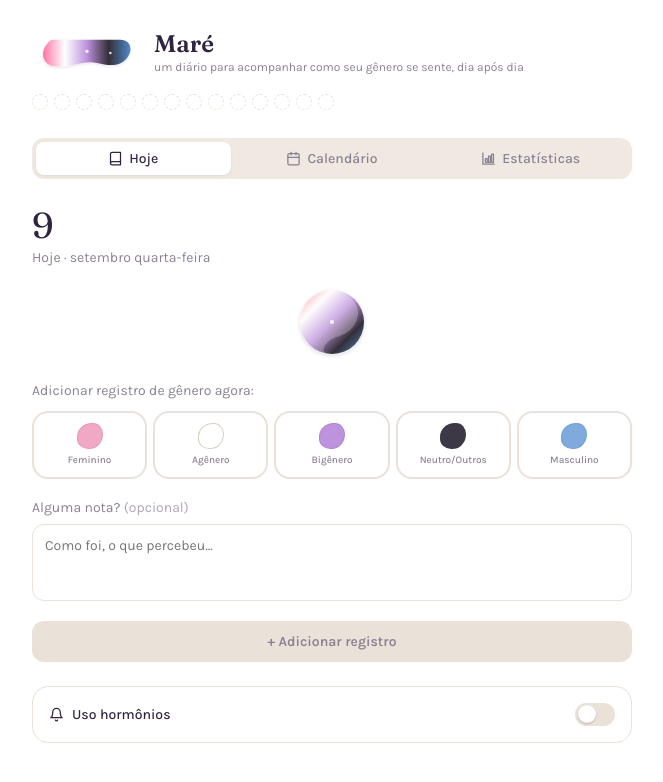
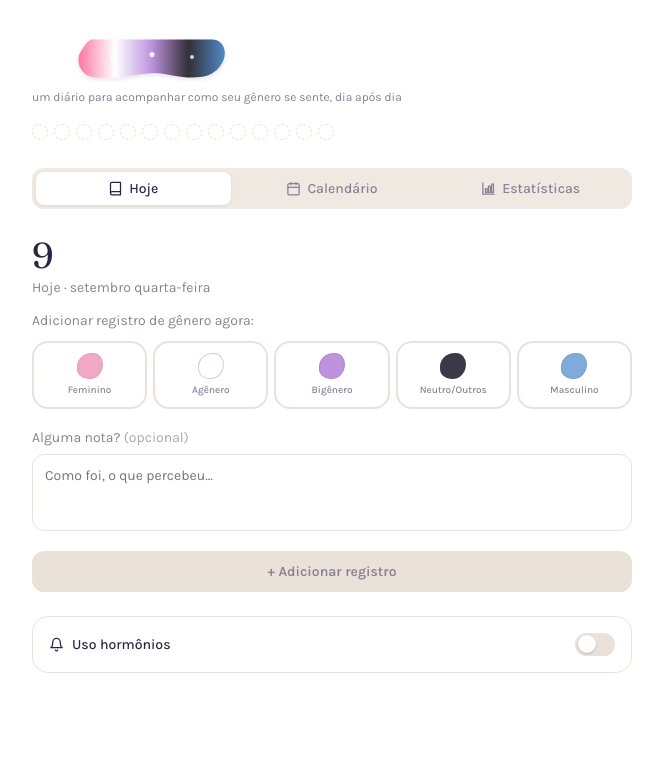
Before and after one commit to pedrohag1111-ai/app-mare, a plain HTML site: page index.html in a window 1280 px wide. Shown: the whole page, without its empty margins (308-971 px from the left). Drawn offline with Linux system fonts and the light colour scheme.

Commit message:
Refactor header layout and update logo SVG

```diff
--- a/index.html
+++ b/index.html
@@ -30,10 +30,10 @@
   #content-wrap { position: relative; z-index: 2; min-height: 100vh; transition: color .5s ease; }
   .wrap { max-width: 640px; margin: 0 auto; padding: 32px 20px 96px; }
 
-  header .top-row { display: flex; align-items: center; gap: 12px; }
-  .app-icon { width: 44px; height: 44px; flex-shrink: 0; display: flex; align-items: center; justify-content: center; }
+  header .top-row { display: flex; flex-direction: column; gap: 8px; margin-bottom: 8px; }
+  .app-banner-icon { width: 100%; max-width: 240px; height: 50px; display: block; }
   header h1 { font-size: 24px; line-height: 1; margin: 0; }
-  header .subtitle { font-size: 12px; margin: 4px 0 0; }
+  header .subtitle { font-size: 12px; margin: 0; }
 
   .ribbon { display: flex; align-items: flex-end; gap: 6px; overflow-x: auto; padding-bottom: 4px; margin-top: 20px; }
   .ribbon-dot { width: 16px; height: 16px; border-radius: 999px; flex: 0 0 auto; cursor: pointer; transition: transform .2s ease; border: none; padding: 0; }
@@ -135,7 +135,6 @@
 </div>
 
 <script>
-// Fallback para storage
 if (!window.storage) {
   window.storage = {
     get: (key) => Promise.resolve({ value: localStorage.getItem(key) }),
@@ -460,9 +459,9 @@ function renderHeader(INK, INK_SOFT, PAPER_LINE){
     ribbon += `<button class="ribbon-dot" data-action="select-date" data-date="${d.toISOString()}" title="${d.getDate()}/${d.getMonth()+1}" style="background:${bg};border:${border};"></button>`;
   }
 
-  // LOGO HORIZONTAL EMBUTIDA NO CABEÇALHO
+  // LOGO HORIZONTAL OCUPANDO TODO O CABEÇALHO
   const horizontalSvg = `
-    <svg xmlns="http://www.w3.org/2000/svg" viewBox="0 0 300 120" width="100%" height="100%">
+    <svg xmlns="http://www.w3.org/2000/svg" viewBox="0 0 320 100" width="100%" height="100%">
       <defs>
         <linearGradient id="fluidHorizGrad" x1="0%" y1="0%" x2="100%" y2="0%">
           <stop offset="0%" stop-color="#FF75A2" />
@@ -475,20 +474,17 @@ function renderHeader(INK, INK_SOFT, PAPER_LINE){
           <feDropShadow dx="0" dy="3" stdDeviation="4" flood-color="#2E2440" flood-opacity="0.12" />
         </filter>
       </defs>
-      <path d="M 50,20 L 250,20 C 280,20 290,50 270,75 C 250,100 220,100 180,90 C 140,80 100,105 50,100 C 20,95 10,65 25,40 C 35,25 40,20 50,20 Z" fill="url(#fluidHorizGrad)" filter="url(#shadowHoriz)" />
-      <circle cx="80" cy="60" r="4" fill="#FFFFFF" opacity="0.8" />
-      <circle cx="150" cy="55" r="5" fill="#FFFFFF" opacity="0.9" />
-      <circle cx="220" cy="60" r="4" fill="#FFFFFF" opacity="0.8" />
+      <path d="M 40,15 L 280,15 C 305,15 315,45 295,70 C 275,95 240,95 190,85 C 140,75 100,100 40,90 C 15,85 5,55 20,35 C 30,20 35,15 40,15 Z" fill="url(#fluidHorizGrad)" filter="url(#shadowHoriz)" />
+      <circle cx="80" cy="50" r="4" fill="#FFFFFF" opacity="0.8" />
+      <circle cx="160" cy="45" r="5" fill="#FFFFFF" opacity="0.9" />
+      <circle cx="240" cy="50" r="4" fill="#FFFFFF" opacity="0.8" />
     </svg>`;
 
   return `
     <header>
       <div class="top-row">
-        <div class="app-icon" style="width: 110px; height: 40px;">${horizontalSvg}</div>
-        <div>
-          <h1 class="font-display" style="color:${INK};">Maré</h1>
-          <p class="subtitle" style="color:${INK_SOFT};">um diário para acompanhar como seu gênero se sente, dia após dia</p>
-        </div>
+        <div class="app-banner-icon">${horizontalSvg}</div>
+        <p class="subtitle" style="color:${INK_SOFT};">um diário para acompanhar como seu gênero se sente, dia após dia</p>
       </div>
       <div class="ribbon">${ribbon}</div>
     </header>`;
@@ -527,30 +523,6 @@ function renderHoje(INK, INK_SOFT, ON_INK, isToday, today){
       <p class="weekday" style="color:${INK_SOFT};">${isToday ? "Hoje · " : ""}${esc(weekdayStr)}</p>
     </div>
     ${!isToday ? `<button class="back-today" data-action="go-today" style="color:${GOLD};border:1px solid ${GOLD};">voltar para hoje</button>` : ""}
-  </div>`;
-
-  // LOGO CIRCULAR NA TELA INICIAL
-  const circularSvg = `
-    <svg xmlns="http://www.w3.org/2000/svg" viewBox="0 0 200 200" width="100%" height="100%">
-      <defs>
-        <linearGradient id="fluidCircleGrad" x1="0%" y1="0%" x2="100%" y2="100%">
-          <stop offset="0%" stop-color="#FF75A2" />
-          <stop offset="25%" stop-color="#FFFFFF" />
-          <stop offset="50%" stop-color="#BE93DE" />
-          <stop offset="75%" stop-color="#332F38" />
-          <stop offset="100%" stop-color="#5089C6" />
-        </linearGradient>
-        <filter id="shadowCircle" x="-10%" y="-10%" width="120%" height="120%">
-          <feDropShadow dx="0" dy="4" stdDeviation="5" flood-color="#2E2440" flood-opacity="0.15" />
-        </filter>
-      </defs>
-      <circle cx="100" cy="100" r="80" fill="url(#fluidCircleGrad)" filter="url(#shadowCircle)" />
-      <path d="M 100,20 C 140,20 180,60 160,100 C 140,140 110,130 90,150 C 70,170 80,180 100,180 C 55,180 20,145 20,100 C 20,55 55,20 100,20 Z" fill="#FAF6F1" opacity="0.25" />
-      <circle cx="100" cy="100" r="5" fill="#FFFFFF" opacity="0.9" />
-    </svg>`;
-
-  out += `<div style="display:flex; justify-content:center; margin-bottom: 20px;">
-    <div style="width: 80px; height: 80px;">${circularSvg}</div>
   </div>`;
 
   out += `<p class="hint" style="color:${INK_SOFT};">Adicionar registro de gênero agora:</p>`;
```
